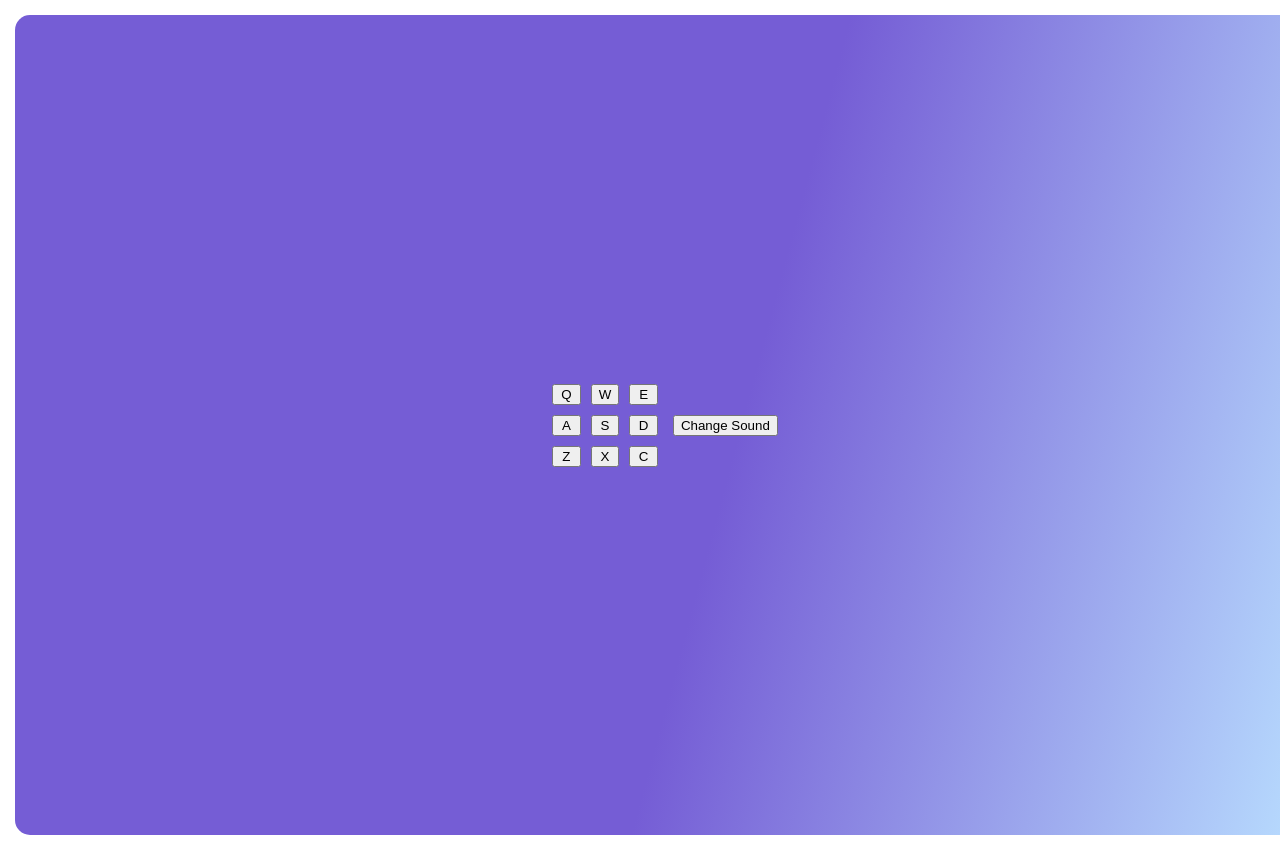
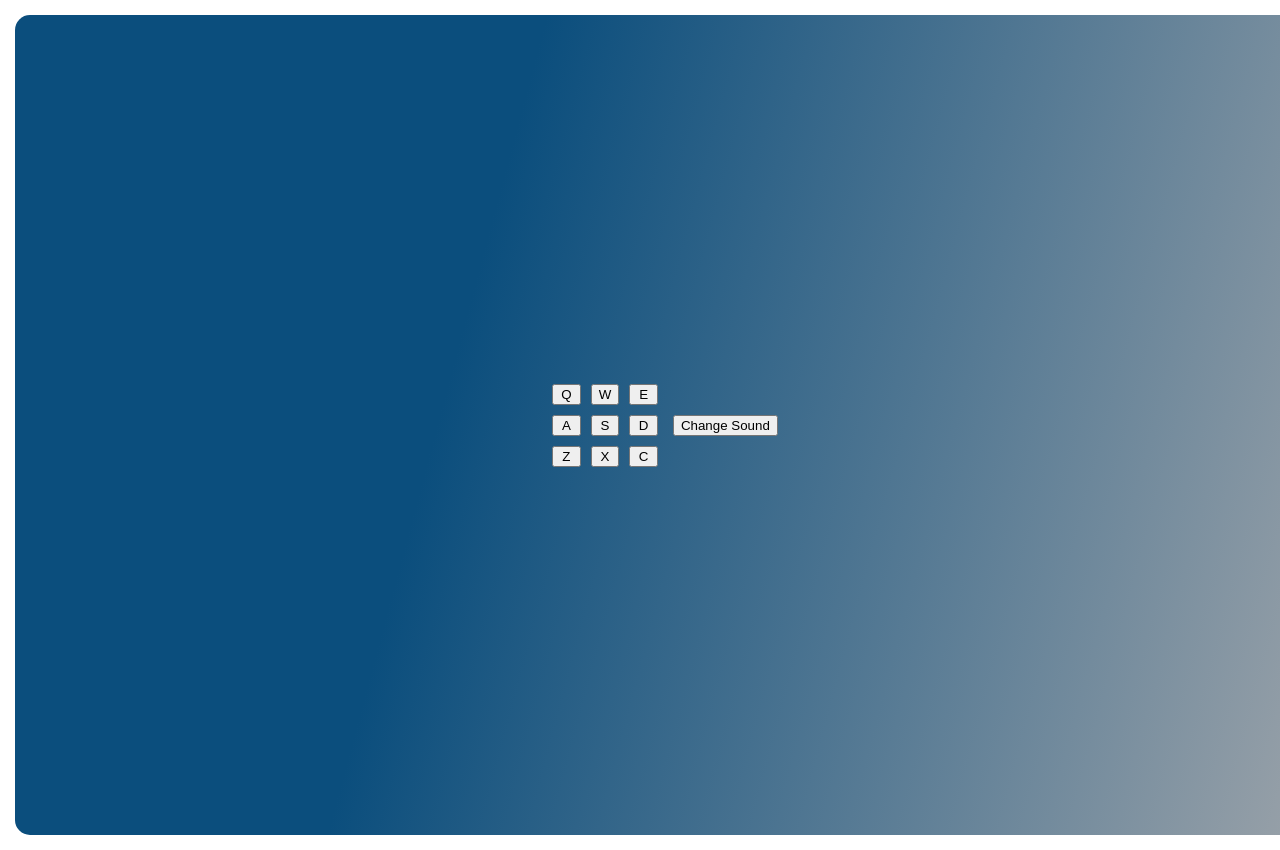
Before and after one commit to didi-devs/my-drum-machine, a React (Create React App) app: page / in a window 1280 px wide. Shown: the top 850 px of the page. Built offline with nearby package versions, Linux system fonts and the light colour scheme.

Commit message:
background color add

```diff
--- a/src/App.scss
+++ b/src/App.scss
@@ -25,5 +25,5 @@
   margin-top: 40px;
   border-radius: 15px;
   grid-template-columns: 1fr;
-  background-image: linear-gradient(-255deg, #755dd5 55%, #b9deff 100%);
+  background-image: linear-gradient(-255deg, #0b4e7d 35%, #9aa2a9 100%);
 }
```
